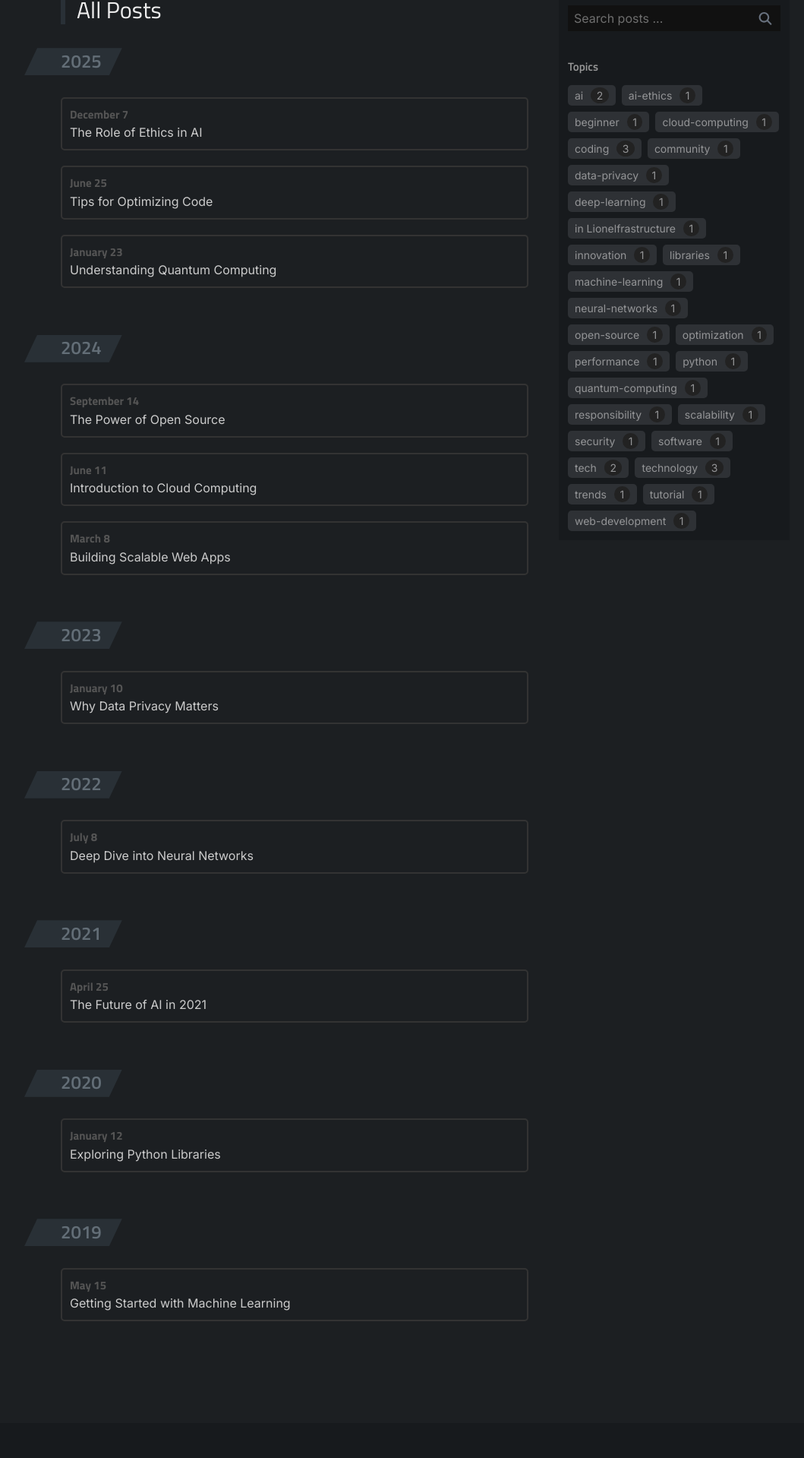
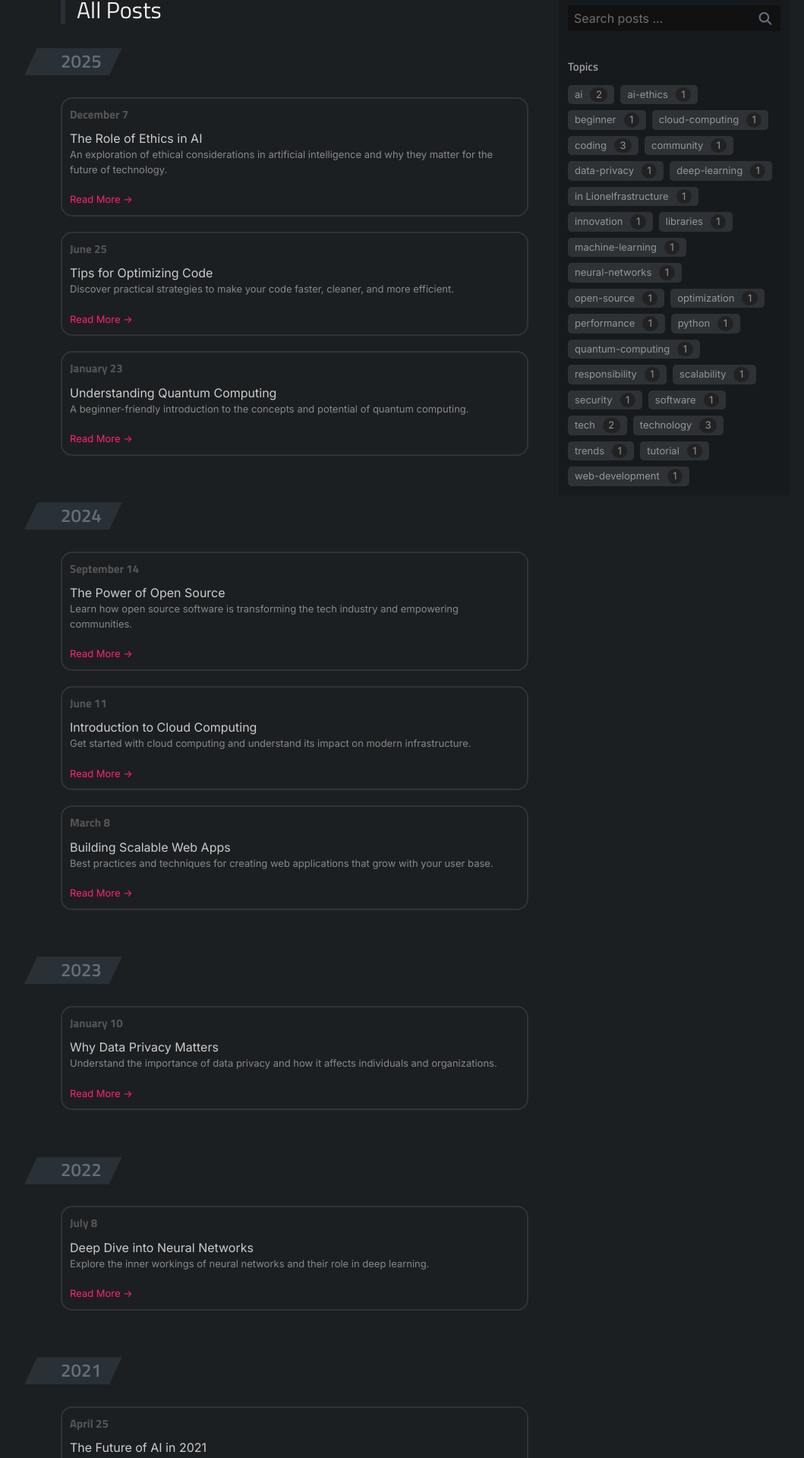
Before and after one commit to metayeti/metayeti.net, a Vue app: page /blog in a window 1280 px wide. Shown: the part 244-2163 px from the top of the page at 76% size, without its empty margins (80-1139 px from the left). Built offline with nearby package versions, Linux system fonts and the light colour scheme; a web font is replaced by a local one; what markdown-it-anchor would draw is missing.

Commit message:
Blog index concept2

```diff
--- a/public/content/blog/index.json
+++ b/public/content/blog/index.json
@@ -5,77 +5,88 @@
             "path": "/role-of-ethics-in-ai",
             "date-last-update": "2026-03-19",
             "date-published": "2025-12-07",
-            "tags": ["ai-ethics", "technology", "responsibility"]
+            "tags": ["ai-ethics", "technology", "responsibility"],
+            "description": "An exploration of ethical considerations in artificial intelligence and why they matter for the future of technology."
         },
         {
             "title": "Tips for Optimizing Code",
             "path": "/tips-optimizing-code",
             "date-last-update": "2025-10-09",
             "date-published": "2025-06-25",
-            "tags": ["coding", "optimization", "performance"]
+            "tags": ["coding", "optimization", "performance"],
+            "description": "Discover practical strategies to make your code faster, cleaner, and more efficient."
         },
         {
             "title": "Understanding Quantum Computing",
             "path": "/understanding-quantum-computing",
             "date-last-update": "2025-03-22",
             "date-published": "2025-01-23",
-            "tags": ["quantum-computing", "innovation", "tech"]
+            "tags": ["quantum-computing", "innovation", "tech"],
+            "description": "A beginner-friendly introduction to the concepts and potential of quantum computing."
         },
         {
             "title": "The Power of Open Source",
             "path": "/power-of-open-source",
             "date-last-update": "2024-12-28",
             "date-published": "2024-09-14",
-            "tags": ["open-source", "community", "software"]
+            "tags": ["open-source", "community", "software"],
+            "description": "Learn how open source software is transforming the tech industry and empowering communities."
         },
         {
             "title": "Introduction to Cloud Computing",
             "path": "/introduction-cloud-computing",
             "date-last-update": "2024-10-05",
             "date-published": "2024-06-11",
-            "tags": ["cloud-computing", "in Lionelfrastructure", "tech"]
+            "tags": ["cloud-computing", "in Lionelfrastructure", "tech"],
+            "description": "Get started with cloud computing and understand its impact on modern infrastructure."
         },
         {
             "title": "Building Scalable Web Apps",
             "path": "/building-scalable-web-apps",
             "date-last-update": "2024-05-16",
             "date-published": "2024-03-08",
-            "tags": ["web-development", "scalability", "coding"]
+            "tags": ["web-development", "scalability", "coding"],
+            "description": "Best practices and techniques for creating web applications that grow with your user base."
         },
         {
             "title": "Why Data Privacy Matters",
             "path": "/why-data-privacy-matters",
             "date-last-update": "2023-02-14",
             "date-published": "2023-01-10",
-            "tags": ["data-privacy", "security", "technology"]
+            "tags": ["data-privacy", "security", "technology"],
+            "description": "Understand the importance of data privacy and how it affects individuals and organizations."
         },
         {
             "title": "Deep Dive into Neural Networks",
             "path": "/deep-dive-neural-networks",
             "date-last-update": "2022-09-30",
             "date-published": "2022-07-08",
-            "tags": ["neural-networks", "deep-learning", "ai"]
+            "tags": ["neural-networks", "deep-learning", "ai"],
+            "description": "Explore the inner workings of neural networks and their role in deep learning."
         },
         {
             "title": "The Future of AI in 2021",
             "path": "/future-of-ai-2021",
             "date-last-update": "2021-06-18",
             "date-published": "2021-04-25",
-            "tags": ["ai", "trends", "technology"]
+            "tags": ["ai", "trends", "technology"],
+            "description": "A look at emerging trends and predictions for artificial intelligence in 2021 and beyond."
         },
         {
             "title": "Exploring Python Libraries",
             "path": "/exploring-python-libraries",
             "date-last-update": "2020-03-10",
             "date-published": "2020-01-12",
-            "tags": ["python", "libraries", "coding"]
+            "tags": ["python", "libraries", "coding"],
+            "description": "An overview of essential Python libraries every developer should know."
         },
         {
             "title": "Getting Started with Machine Learning",
             "path": "/getting-started-machine-learning",
             "date-last-update": "2019-07-22",
             "date-published": "2019-05-15",
-            "tags": ["machine-learning", "tutorial", "beginner"]
+            "tags": ["machine-learning", "tutorial", "beginner"],
+            "description": "A simple guide to help beginners take their first steps in machine learning."
         }
     ]
 }
--- a/public/content/static/about.md
+++ b/public/content/static/about.md
@@ -10,7 +10,7 @@ My main interests in life are programming, mathematics, science, philosophy, mus
 
 # About this website
 
-This website is a little digital garden of my own within the cyberspace. It also serves as my personal portfolio and blog. The website is based on my own custom codebase and works on markdown-driven content.
+This website is a little digital garden of my own within the cyberspace. It also serves as my personal portfolio and blog. The website is based on my own custom codebase that works on markdown-driven content.
 
 This website uses no cookies, stores exactly 1 bit of data*, and has 0 (zero) ads.
 
@@ -78,7 +78,7 @@ While you're here, you can check out my [blog](/blog) or take a look at the [pro
 		</li>
 		<li>
 			<span class="factoid">Favorite scientists</span>
-			<span class="value">Freeman Dyson, Albert Einstein, Richard Feynman</span>
+			<span class="value">Freeman Dyson, Richard Feynman</span>
 		</li>
 		<li>
 			<span class="factoid">Favorite philosophers</span>
--- a/src/components/SiteHeader.vue
+++ b/src/components/SiteHeader.vue
@@ -265,8 +265,8 @@ header > .banner {
 		top: 0;
 		background: repeating-linear-gradient(
 			to bottom,
-			rgba(0, 0, 0, 0.15) 0px,
-			rgba(0, 0, 0, 0.15) 1px,
+			rgba(0, 0, 0, 0.1) 0px,
+			rgba(0, 0, 0, 0.1) 1px,
 			transparent 1px,
 			transparent 2px
 		);
--- a/src/router/index.js
+++ b/src/router/index.js
@@ -9,6 +9,7 @@ const routes = [
 	{ path: '/', name: 'Home', component: HomeView },
 	{ path: '/projects', name: 'projects', component: ProjectsView },
 	{ path: '/blog', name: 'blog', component: BlogView },
+	{ path: '/blog/:slug', name: 'blog-post', component: null },
 	{ path: '/about', name: 'about', component: AboutView },
 ];
 
--- /dev/null
+++ b/src/views/BlogPostView.vue
@@ -0,0 +1,6 @@
+<script setup>
+</script>
+
+<template>
+
+</template>
--- a/src/views/BlogView.vue
+++ b/src/views/BlogView.vue
@@ -51,7 +51,7 @@ const handleSearch = () => {
 
 <template>
 	<!-- <br v-for="i in 100" :key="i"> -->
-	<div class="blog-posts flex flex-col-reverse items-start md:flex-row gap-20 md:gap-10">
+	<div class="blog-posts flex flex-col md:items-start md:flex-row gap-20 md:gap-10">
 		<div class="flex-1">
 
 			<h2>All Posts</h2>
@@ -70,9 +70,29 @@ const handleSearch = () => {
 						v-for="post_data in data"
 						:key="post_data.title"
 					>
+
+						<!-- <div class="tag-list flex flex-row flex-wrap gap-2">
+							<button
+								v-for="tag in post_data.tags"
+								:key="tag"
+								class="tag"
+							>
+								<span>{{ tag }}</span>
+							</button>
+						</div> -->
+
+
+
 						<!-- <div>{{ post_data }}</div> -->
 						<div class="entry-date">{{ getHumanReadableDateWithoutYear(post_data['date-published']) }}</div>
-						<div class="entry-title">{{ post_data.title }}</div>
+						<div class="entry-title pt-2">{{ post_data.title }}</div>
+
+						<div class="entry-description">
+							{{ post_data.description }}
+						</div>
+
+
+						<div class="cta pt-5">Read More -></div>
 					</RouterLink>
 				</div>
 			</div>
@@ -101,17 +121,6 @@ const handleSearch = () => {
 				</div>
 			</div>
 
-			<!--
-			<div class="flex flex-col gap-3">
-				<h5>By Year</h5>
-				<div class="tag-list flex flex-row flex-wrap gap-2">
-					<span class="tag">2026</span>
-					<span class="tag">2025</span>
-					<span class="tag">2018</span>
-				</div>
-			</div>
-			-->
-
 		</div>
 	</div>
 </template>
@@ -121,7 +130,7 @@ const handleSearch = () => {
 	.blog-entry {
 		padding: 10px;
 		border: 2px solid #333;
-		border-radius: 5px;
+		border-radius: 15px;
 
 		&:hover, &:focus {
 			border-color: var(--my-content-link);
@@ -138,6 +147,39 @@ const handleSearch = () => {
 			color: #ccc;
 			font-size: 16px;
 		}
+
+		.entry-description {
+			font-size: 13px;
+			color: #888;
+		}
+
+/*
+		.tag-list > .tag {
+			background-color: var(--my-sidebar-tag-background);
+			color: var(--my-sidebar-tag-text);
+			padding: 3px 9px;
+			font-size: 11px;
+			font-weight: 400;
+			border-radius: 5px;
+			cursor: pointer;
+
+			&:hover {
+				background-color: var(--my-sidebar-tag-background-highlight);
+				color: var(--my-sidebar-tag-text-highlight);
+			}
+
+			.tag-name {
+			}
+
+		}
+			*/
+
+		.cta {
+			font-size: 13px;
+			color: var(--my-content-link);
+		}
+
+
 	}
 }
 .sidebar {
@@ -186,7 +228,7 @@ const handleSearch = () => {
 		color: var(--my-sidebar-tag-text);
 		padding: 3px 9px;
 		//font-family: "Titillium Web", sans-serif;
-		font-size: 14px;
+		font-size: 13px;
 		font-weight: 400;
 		border-radius: 5px;
 		cursor: pointer;
@@ -203,7 +245,7 @@ const handleSearch = () => {
 			padding: 0 7.5px;
 			margin-left: 10px;
 			background-color: #222;
-			border-radius: 50%;
+			border-radius: 16px;
 		}
 	}
 }
```
Also changed, not shown: src/extras/musicLinks.js (+26 -1 lines).
